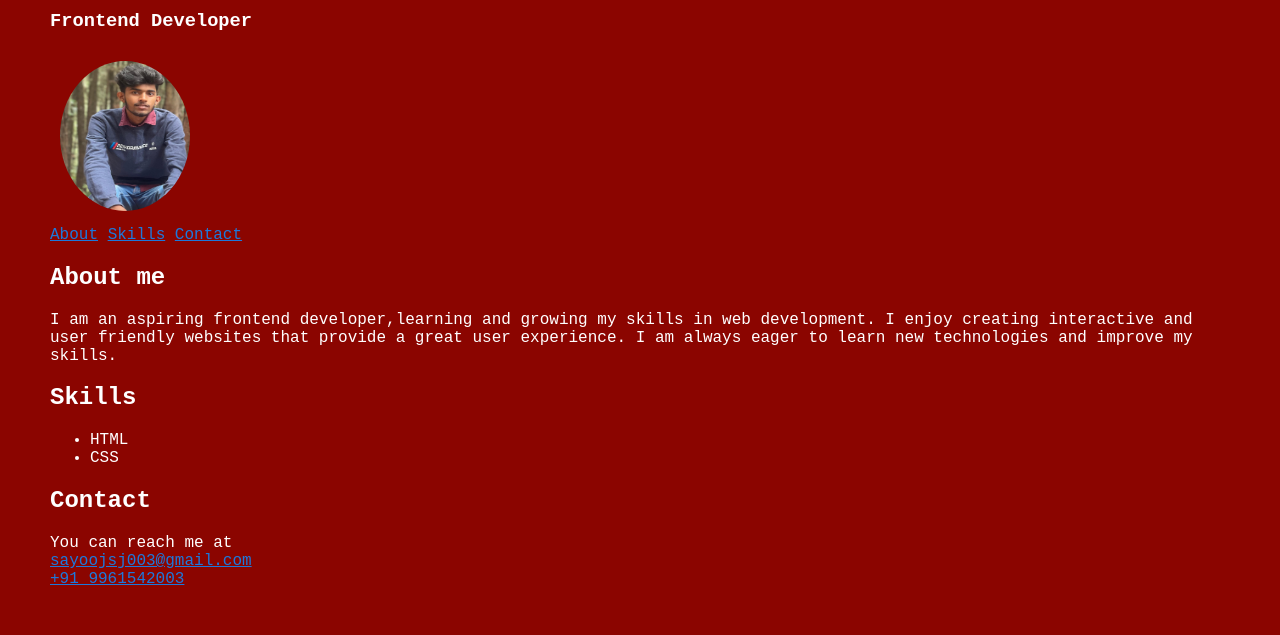
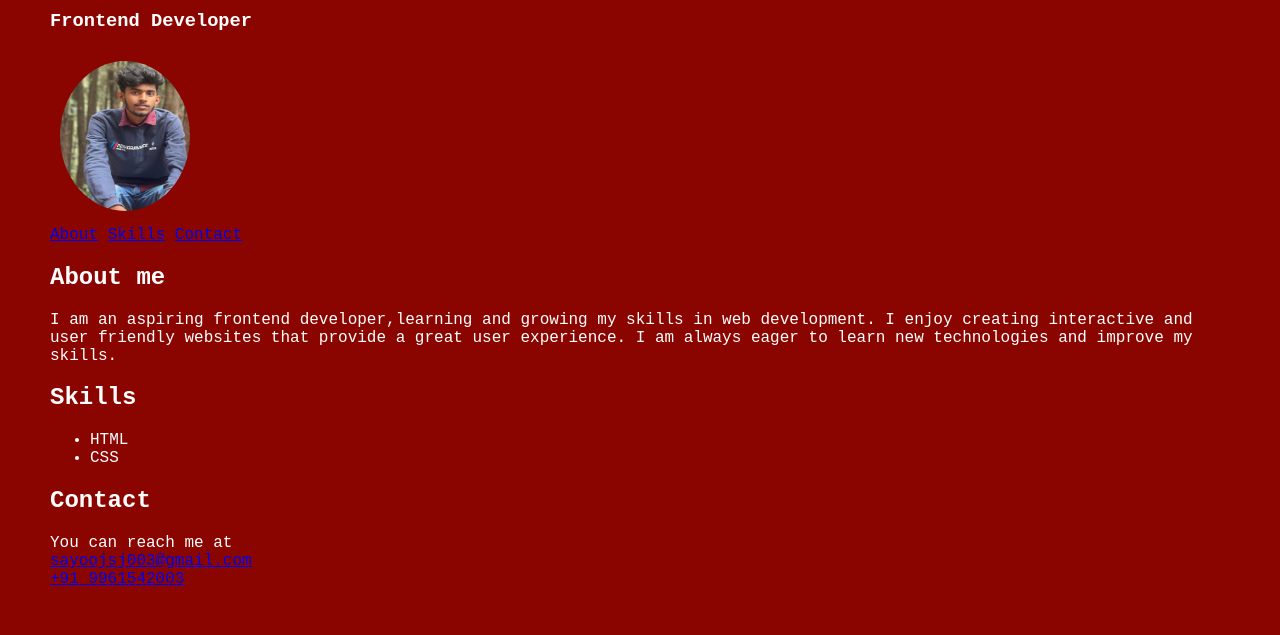
Before and after one commit to SJXVR/portforlio-site, a plain HTML site: page index.html in a window 1280 px wide. Shown: the part 148-783 px from the top of the page. Drawn offline with Linux system fonts and the light colour scheme.

Commit message:
modified# Please enter the commit message for your changes. Lines starting

```diff
--- a/style.css
+++ b/style.css
@@ -31,6 +31,3 @@ h1 {
     font-size: 30px;
     margin: 0 10px;
 }
-a {
-    color: rgb(28, 121, 220);
-}
```
